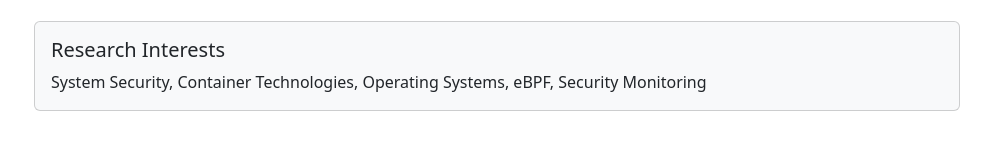
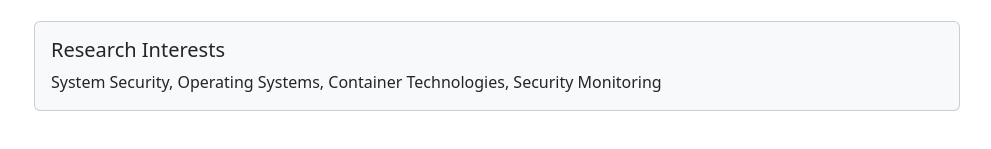
Before and after one commit to swjang702/swjang702.github.io, a plain HTML site: page index.html in a window 1280 px wide. Shown: the part 1690-1839 px from the top of the page, without its empty margins (143-1134 px from the left). Drawn offline with nearby package versions, Linux system fonts and the light colour scheme.

Commit message:
cute version

```diff
--- a/index.html
+++ b/index.html
@@ -151,7 +151,7 @@
             <div class="card-body">
               <h5 class="card-title">Research Interests</h5>
               <p class="card-text">
-                System Security, Container Technologies, Operating Systems, eBPF, Security Monitoring
+                System Security, Operating Systems, Container Technologies, Security Monitoring
               </p>
             </div>
           </div>
```
